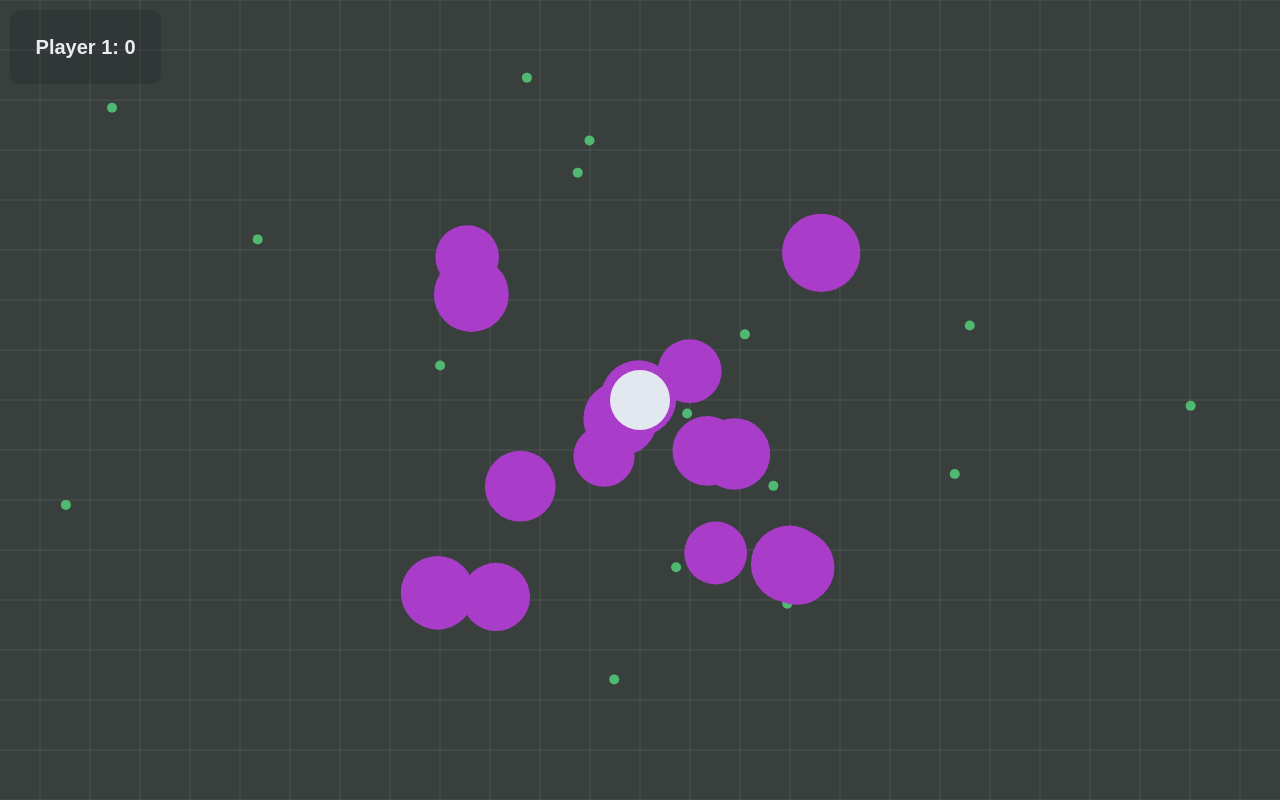
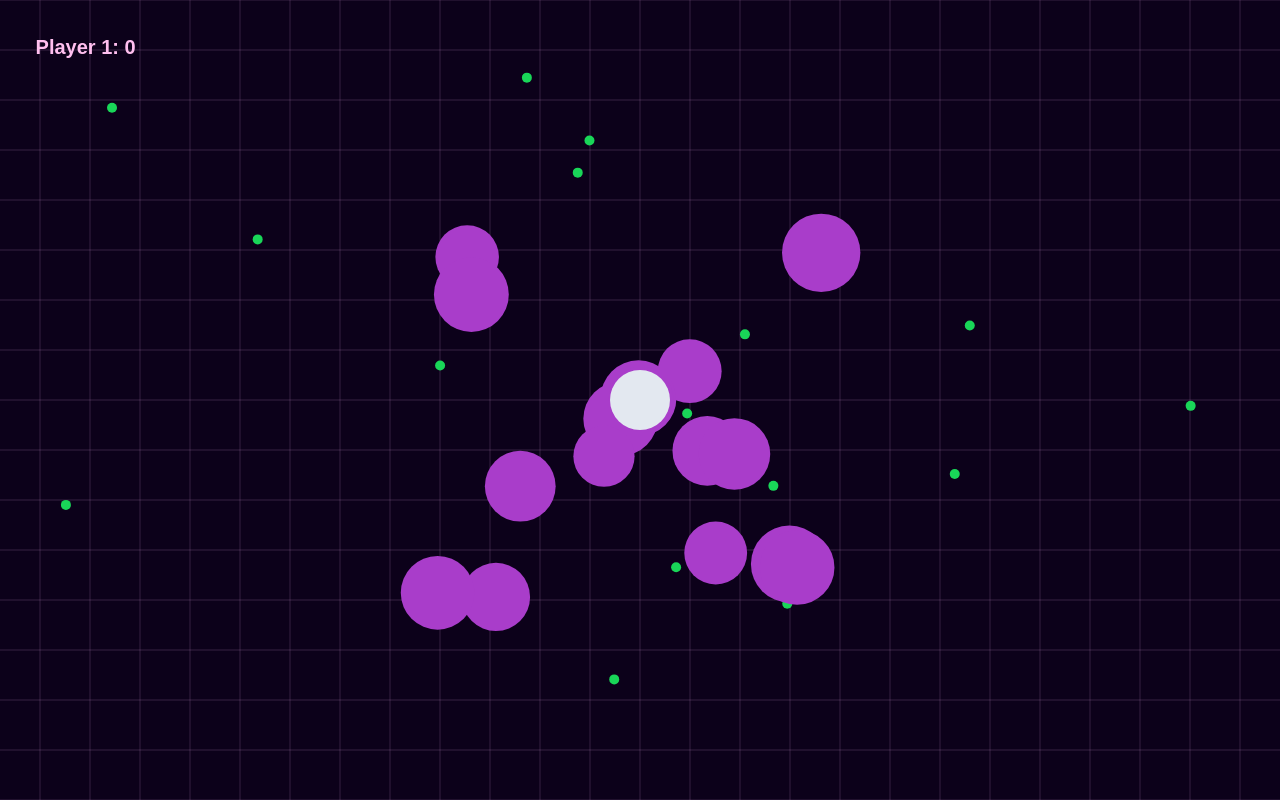
Before and after one commit to hindinisikc/virus_frenzy, a website: page index.html in a window 1280 px wide. Drawn offline with Linux system fonts and the light colour scheme.

Commit message:
UI updates

```diff
--- a/script.js
+++ b/script.js
@@ -214,7 +214,7 @@ function startNewRound() {
 
 // Function to draw the grid on the canvas
 function drawGrid() {
-    ctx.strokeStyle = "rgba(255, 255, 255, 0.1)";
+    ctx.strokeStyle = "rgba(235, 177, 235, 0.19)";
     const gridSize = 50;
     for (let x = 0; x < mapSize; x += gridSize) {
         ctx.beginPath();
--- a/style.css
+++ b/style.css
@@ -2,8 +2,8 @@
     --player-color: rgb(227, 232, 240);
     --enemy-color: rgb(204, 79, 99);
     --large-enemy-color: rgb(169, 61, 202);
-    --food-color: rgb(79, 185, 114);
-    --background-color: rgb(56, 63, 60);
+    --food-color: rgb(25, 214, 88);
+    --background-color: rgb(12, 1, 26);
     --obstacle-color: rgb(126, 162, 184);
 }
 
@@ -117,8 +117,8 @@ button:hover {
     left: 10px;
     font-size: 20px;
     font-weight: bold;
-    color: rgb(235, 236, 243);
-    background-color: rgba(24, 25, 26, 0.192);
+    color: rgb(255, 191, 239);
+    background-color: rgba(3, 19, 36, 0);
     padding: 2%;
     border-radius: 10px;
 
```
